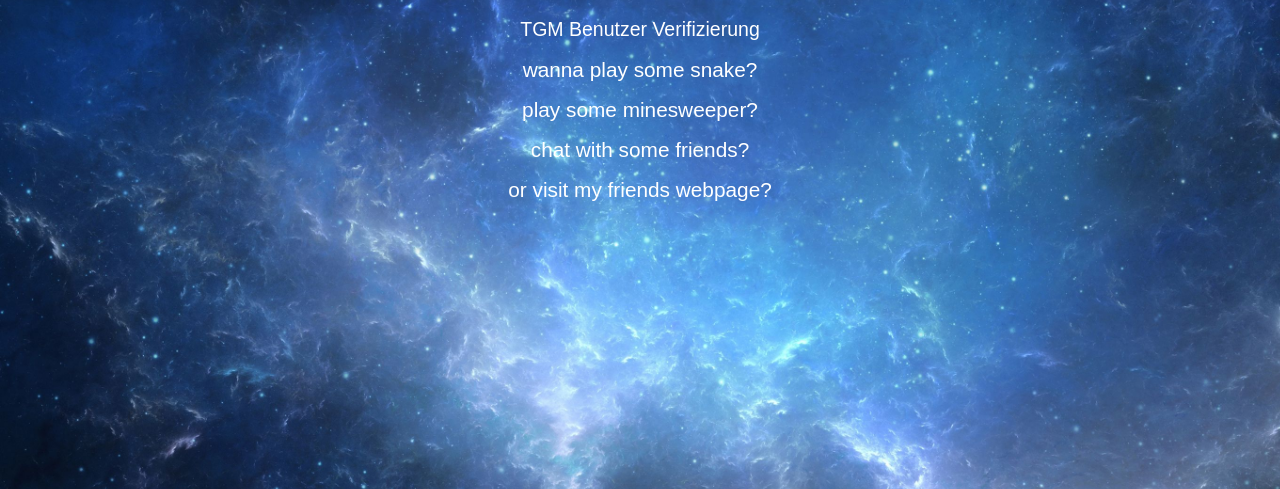
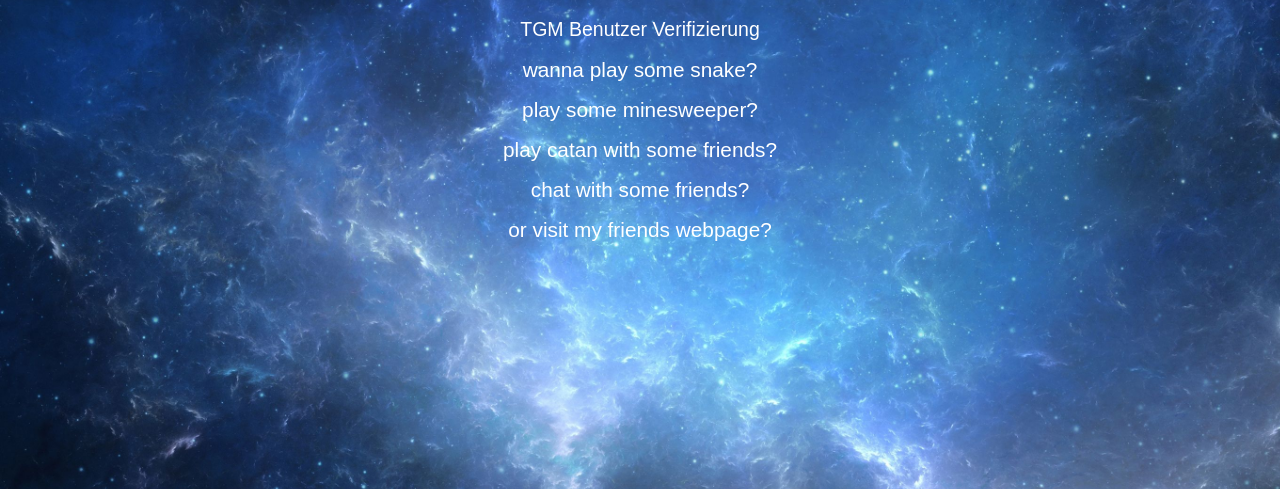
Before and after one commit to oliyam/Website, a website: page bin/public/index.html in a window 1280 px wide. Shown: the part 311-800 px from the top of the page. Drawn offline with Linux system fonts and the light colour scheme.

Commit message:
Update index.html

```diff
--- a/bin/public/index.html
+++ b/bin/public/index.html
@@ -27,6 +27,8 @@
 	<p>
 	<a href="/sweep">play some minesweeper?</a>
 	<p>
+	<a href="/catan">play catan with some friends?</a>
+	<p>
 	<a href="/chat">chat with some friends?</a>
 	<p>
 	<a href="http://proser.hopto.org:8181">or visit my friends webpage?</a>
```
